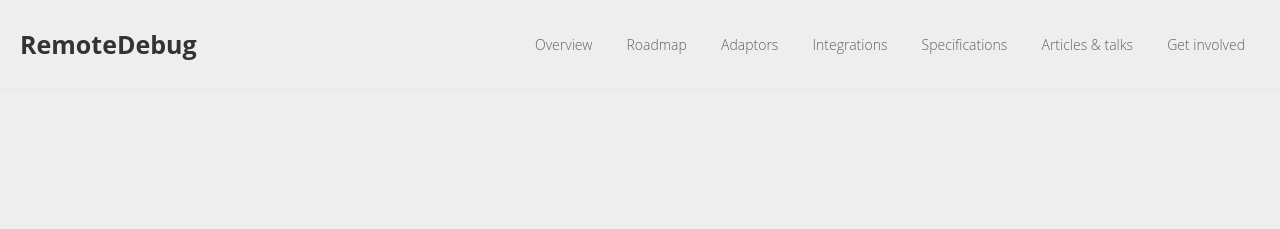
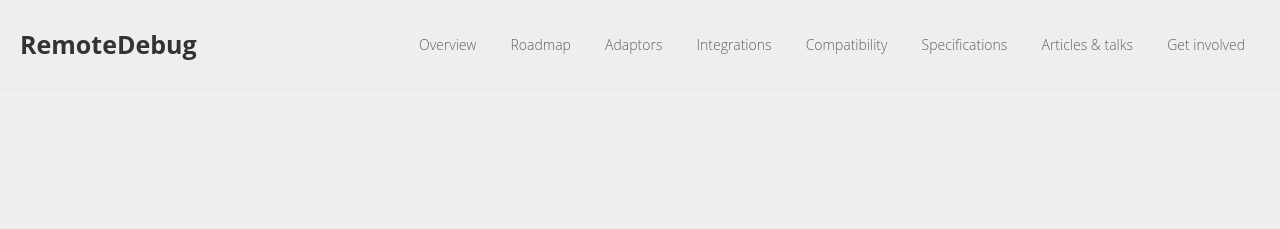
Before and after one commit to RemoteDebug/remotedebug.org, a Jekyll site: the page built from index.html, in a window 1280 px wide. Shown: the top 229 px of the page. Built offline with Jekyll 4.4.1, drawn with Linux system fonts in a browser that asks for light colours; comment, search, counter and statistics services are not loaded.

Commit message:
Add Compatibility section

```diff
--- a/_layouts/default.html
+++ b/_layouts/default.html
@@ -26,6 +26,7 @@
           <li><a href="/roadmap">Roadmap</a></li>
           <li><a href="/adaptors">Adaptors</a></li>
           <li><a href="/integrations">Integrations</a></li>
+          <li><a href="http://compatibility.remotedebug.org/">Compatibility</a></li>
           <li><a href="/specifications">Specifications</a></li>
           <li><a href="/articles-talks">Articles &amp; talks</a></li>
           <li><a href="/get-involved">Get involved</a></li>
```
